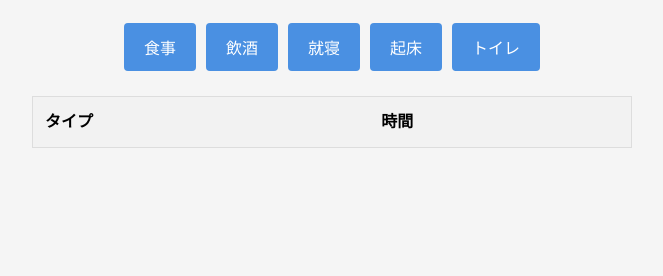
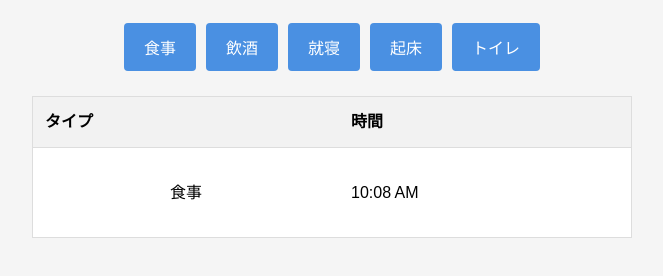
Before and after one commit to kkanamaru17/heartbeat, a plain HTML site: page index.html in a window 1280 px wide. Both pictures are taken after a click on the button "食事". Shown: the part 116-392 px from the top of the page, without its empty margins (308-971 px from the left). Drawn offline with Linux system fonts and the light colour scheme.

Commit message:
Update index.html

```diff
--- a/index.html
+++ b/index.html
@@ -1,11 +1,10 @@
 <!DOCTYPE html>
 <html lang="en">
-
 <head>
   <meta charset="UTF-8">
   <meta name="viewport" content="width=device-width, initial-scale=1.0">
   <title>Button Click Tracker</title>
-  <link href="styles.css" rel="stylesheet">
+  <link rel="stylesheet" href="styles.css">
 </head>
 <body>
   <h1>Button Click Tracker</h1>
@@ -29,7 +28,53 @@
   </table>
 
   <script>
-    // Your JavaScript code here
+    function recordClick(label) {
+      const currentTime = new Date().toLocaleTimeString([], { hour: '2-digit', minute: '2-digit' });
+      const tableRow = document.createElement('tr');
+      const typeCell = document.createElement('td');
+      const timeCell = document.createElement('td');
+
+      typeCell.className = 'editable-cell';
+      timeCell.className = 'editable-cell';
+
+      typeCell.innerHTML = `<div class="editable" onclick="editType(this)">${label}</div>`;
+      timeCell.textContent = currentTime;
+      tableRow.appendChild(typeCell);
+      tableRow.appendChild(timeCell);
+
+      const clickRecordsTable = document.getElementById('clickRecords');
+      clickRecordsTable.appendChild(tableRow);
+    }
+
+    function editType(cell) {
+      const existingType = cell.textContent;
+      const types = ["食事", "飲酒", "就寝", "起床", "トイレ"];
+
+      const selectInput = document.createElement('select');
+      types.forEach((type) => {
+        const option = document.createElement('option');
+        option.value = type;
+        option.textContent = type;
+        if (type === existingType) {
+          option.selected = true;
+        }
+        selectInput.appendChild(option);
+      });
+
+      cell.innerHTML = '';
+      cell.appendChild(selectInput);
+      selectInput.focus();
+
+      selectInput.addEventListener('change', () => {
+        const selectedType = selectInput.value;
+        cell.innerHTML = `<div class="editable" onclick="editType(this)">${selectedType}</div>`;
+      });
+
+      selectInput.addEventListener('blur', () => {
+        const selectedType = selectInput.value;
+        cell.innerHTML = `<div class="editable" onclick="editType(this)">${selectedType}</div>`;
+      });
+    }
   </script>
 </body>
 </html>
```
